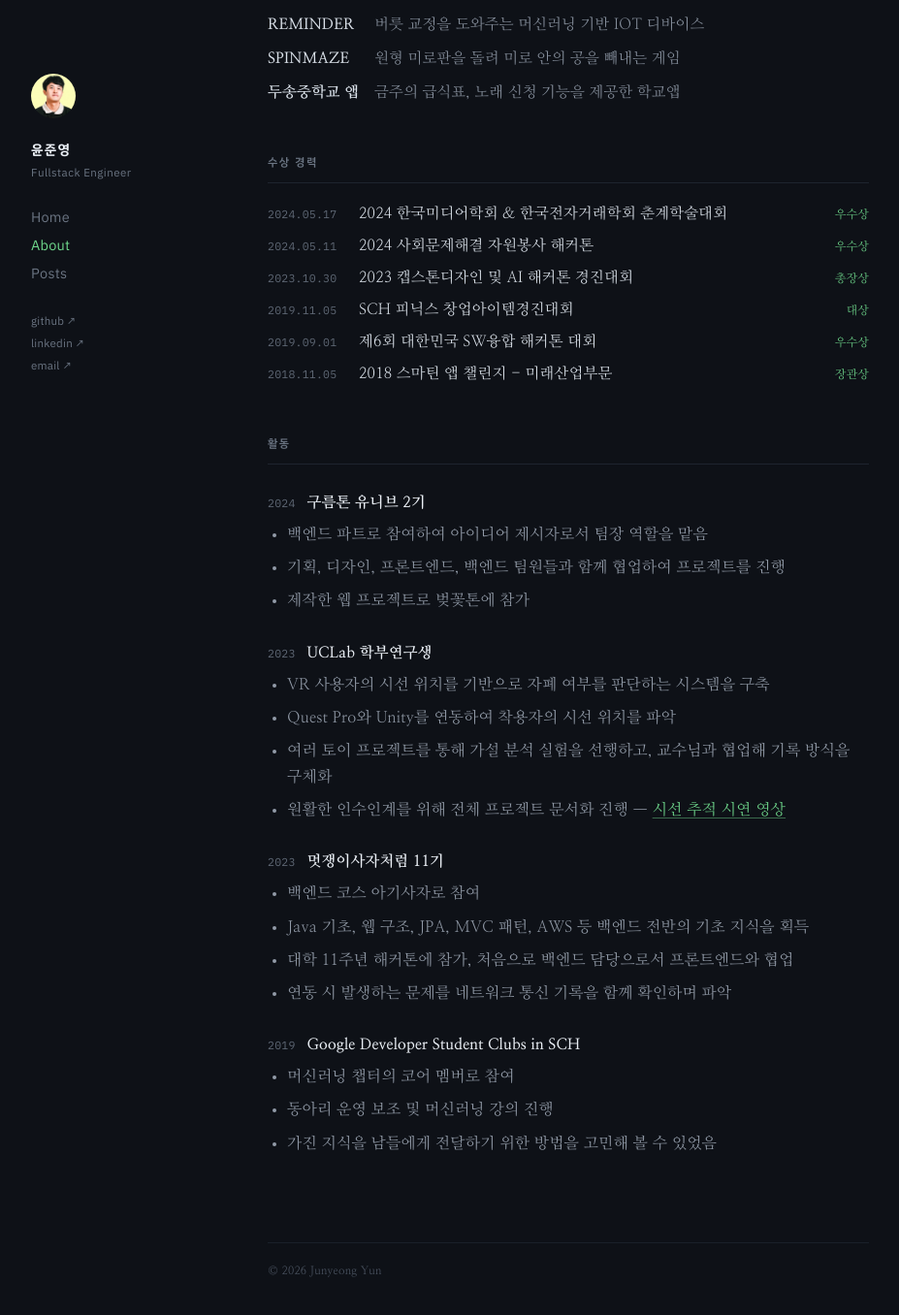
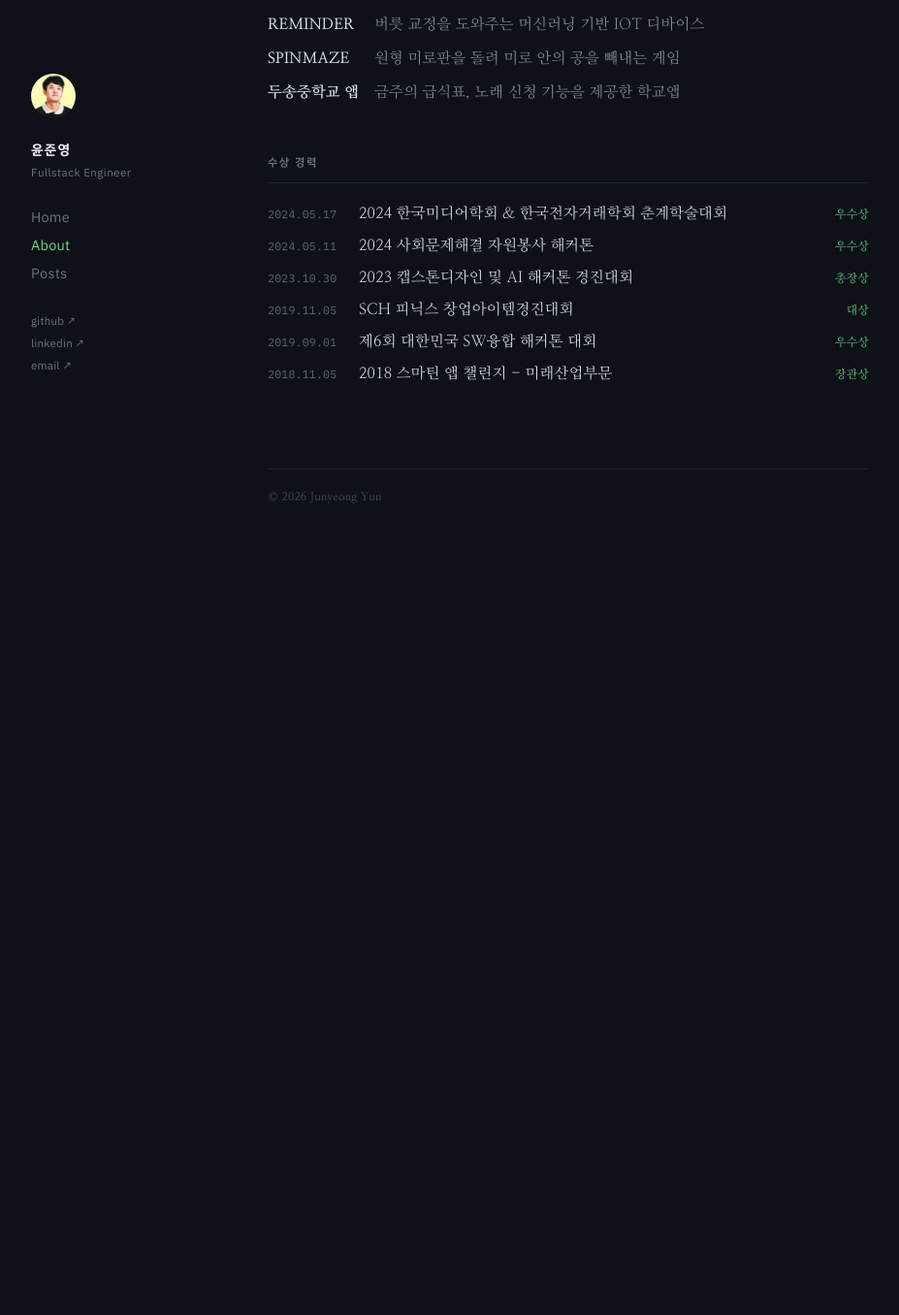
Before and after one commit to ypjun100/v2.junyeong.dev, a Jekyll site: the page built from about.html, in a window 1280 px wide and 1400 px high, scrolled down 1539 px. Shown: the top 1356 px of the window at 97% size, without its empty margins (138-1065 px from the left). Built offline with Jekyll 4.4.1, drawn with Linux system fonts in a browser that asks for light colours; after the commit the page ends 2169 px from its top, so only the background shows below that.

Commit message:
content: drop the activities section from About
Removes the section markup along with the styles only it used: the .activity
rules and the --loose section gap. --text-list stays, since the Posts intro
still reads it. Rebuilding the font subset drops the two syllables the 활동
label contributed.

```diff
--- a/_sass/_about.scss
+++ b/_sass/_about.scss
@@ -11,10 +11,6 @@
 
   &--tight {
     gap: 18px;
-  }
-
-  &--loose {
-    gap: 30px;
   }
 
   &--career {
@@ -212,42 +208,6 @@
   white-space: nowrap;
 }
 
-// Activities
-
-.activity {
-  display: flex;
-  flex-direction: column;
-  gap: 10px;
-}
-
-.activity__head {
-  display: flex;
-  gap: 12px;
-  align-items: baseline;
-}
-
-.activity__year {
-  font-family: var(--font-mono);
-  font-size: 11.5px;
-  color: var(--muted-dim);
-}
-
-.activity__org {
-  font-size: 15.5px;
-  font-weight: 600;
-  color: var(--text-strong);
-}
-
-.activity__points {
-  margin: 0;
-  padding-left: 20px;
-  display: flex;
-  flex-direction: column;
-  gap: 7px;
-  font-size: 16px;
-  line-height: 1.7;
-  color: var(--text-list);
-}
 
 @media (max-width: 639px) {
   .about {
--- a/about.html
+++ b/about.html
@@ -89,58 +89,4 @@ permalink: /about/
       {%- endfor %}
     </div>
   </div>
-
-  <div class="about__section about__section--loose">
-    <div class="section-label section-bar">활동</div>
-
-    <div class="activity">
-      <div class="activity__head">
-        <span class="activity__year">2024</span>
-        <span class="activity__org">구름톤 유니브 2기</span>
-      </div>
-      <ul class="activity__points">
-        <li>백엔드 파트로 참여하여 아이디어 제시자로서 팀장 역할을 맡음</li>
-        <li>기획, 디자인, 프론트엔드, 백엔드 팀원들과 함께 협업하여 프로젝트를 진행</li>
-        <li>제작한 웹 프로젝트로 벚꽃톤에 참가</li>
-      </ul>
-    </div>
-
-    <div class="activity">
-      <div class="activity__head">
-        <span class="activity__year">2023</span>
-        <span class="activity__org">UCLab 학부연구생</span>
-      </div>
-      <ul class="activity__points">
-        <li>VR 사용자의 시선 위치를 기반으로 자폐 여부를 판단하는 시스템을 구축</li>
-        <li>Quest Pro와 Unity를 연동하여 착용자의 시선 위치를 파악</li>
-        <li>여러 토이 프로젝트를 통해 가설 분석 실험을 선행하고, 교수님과 협업해 기록 방식을 구체화</li>
-        <li>원활한 인수인계를 위해 전체 프로젝트 문서화 진행 — <a href="https://youtu.be/zasIZqjEoMA" target="_blank" rel="noopener">시선 추적 시연 영상</a></li>
-      </ul>
-    </div>
-
-    <div class="activity">
-      <div class="activity__head">
-        <span class="activity__year">2023</span>
-        <span class="activity__org">멋쟁이사자처럼 11기</span>
-      </div>
-      <ul class="activity__points">
-        <li>백엔드 코스 아기사자로 참여</li>
-        <li>Java 기초, 웹 구조, JPA, MVC 패턴, AWS 등 백엔드 전반의 기초 지식을 획득</li>
-        <li>대학 11주년 해커톤에 참가, 처음으로 백엔드 담당으로서 프론트엔드와 협업</li>
-        <li>연동 시 발생하는 문제를 네트워크 통신 기록을 함께 확인하며 파악</li>
-      </ul>
-    </div>
-
-    <div class="activity">
-      <div class="activity__head">
-        <span class="activity__year">2019</span>
-        <span class="activity__org">Google Developer Student Clubs in SCH</span>
-      </div>
-      <ul class="activity__points">
-        <li>머신러닝 챕터의 코어 멤버로 참여</li>
-        <li>동아리 운영 보조 및 머신러닝 강의 진행</li>
-        <li>가진 지식을 남들에게 전달하기 위한 방법을 고민해 볼 수 있었음</li>
-      </ul>
-    </div>
-  </div>
 </section>
```
Also changed, not shown: docs/specs/v2-site/01-SPEC.md (+2 -2 lines), docs/specs/v2-site/02-PLAN.md (+1 -2 lines), assets/fonts/ibm-plex-sans-kr-400.woff2, assets/fonts/ibm-plex-sans-kr-600.woff2, assets/fonts/ibm-plex-sans-kr-700.woff2.
